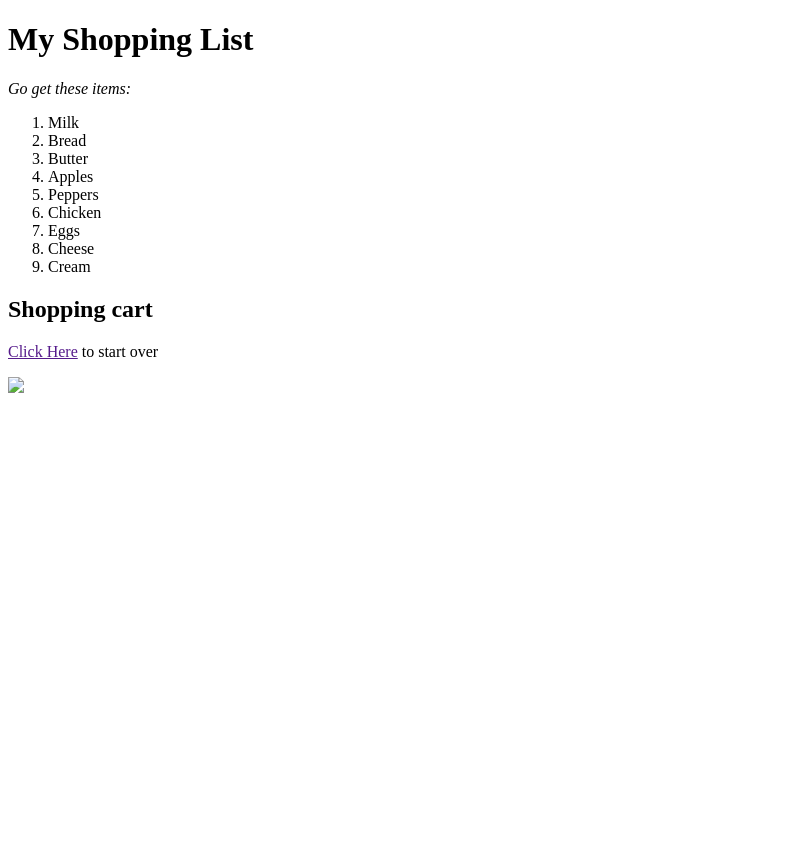
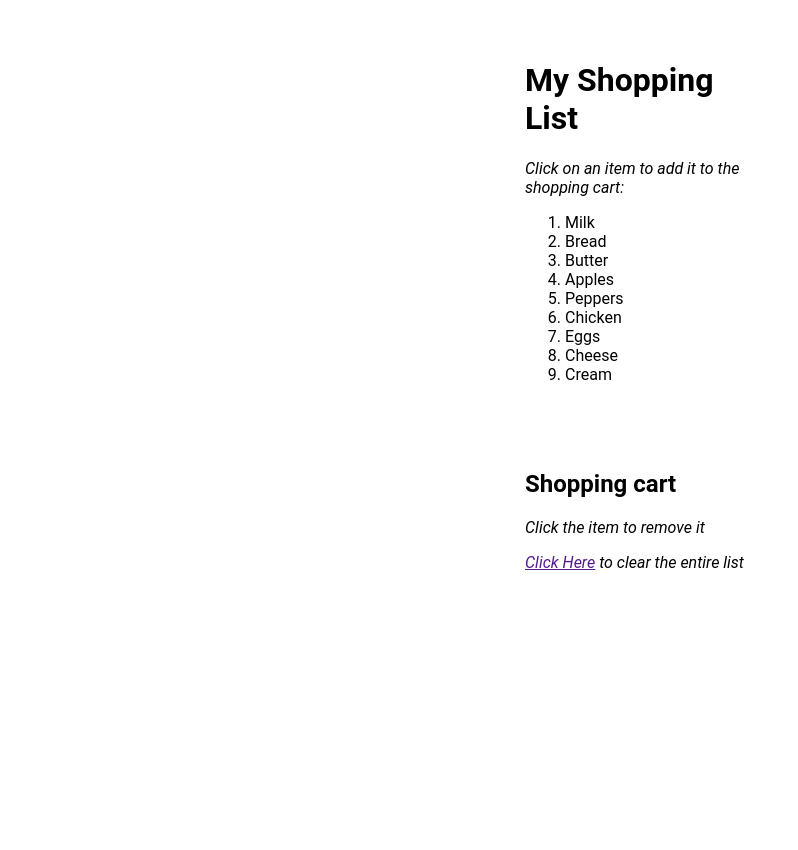
Before and after one commit to tashby/Shopping-List, a plain HTML site: page index.html in a window 1280 px wide. Shown: the whole page, without its empty margins (0-798 px from the left). Before the commit the page ends 800 px from the top, so only its background shows below. Drawn offline with nearby package versions, Linux system fonts and the light colour scheme.

Commit message:
updated css and html

```diff
--- a/css/style.css
+++ b/css/style.css
@@ -0,0 +1,22 @@
+body, html {
+  width: 100%;
+  height: 100%;
+  margin: 0;
+  padding: 0;
+  font-family: 'Roboto', sans-serif;
+}
+
+
+.wrapper {
+  width: 230px;
+  margin: 0 auto;
+  height: 50%;
+  padding-top: 40px;
+}
+
+.cartWrapper{
+	  width: 230px;
+  margin: 0 auto;
+  height: 50%;
+  padding-top: 10px;
+}
--- a/index.html
+++ b/index.html
@@ -1,18 +1,20 @@
 <!DOCTYPE html>
 <html lang="en">
 <head>
-<link rel="style" href="css/style.css">
+<link rel="stylesheet" href="css/style.css">
 	<meta charset="UTF-8">
 	<title>Shopping List</title>
 </head>
 
 <body>
-
+<div class="wrapper">
 	<script src="http://code.jquery.com/jquery.min.js"></script>
 	<script src="js/scripts.js"></script>
 
 		<h1> My Shopping List</h1>
-	<p><em>Go get these items:</em></p>
+
+			<p><em>Click on an item to add it to the shopping cart:</em></p>
+
 				<ol>
 					<li>Milk</li>
 					<li>Bread</li>
@@ -24,17 +26,22 @@
 					<li>Cheese</li>
 					<li>Cream</li>
 				</ol>
+</div>
+<div class="cartWrapper">
 	<section class="Cart">
 
 		<h2>Shopping cart</h2>
+
 				<ul class="cart">
 				</ul>
 
 	</section>
 	<section class="ClearCart">
+				<p><em>Click the item to remove it</em></p>
+
+				<p> <em><a href>Click Here</a> to clear the entire list</em></p>
 
 	</section>
-		<p> <a href>Click Here</a> to start over </p>
-		<p><img src="images/groceries.jpg"></p>
+</div>
 </body>
 </html>
```
Lines whose indentation alone changed are shown as unchanged.
